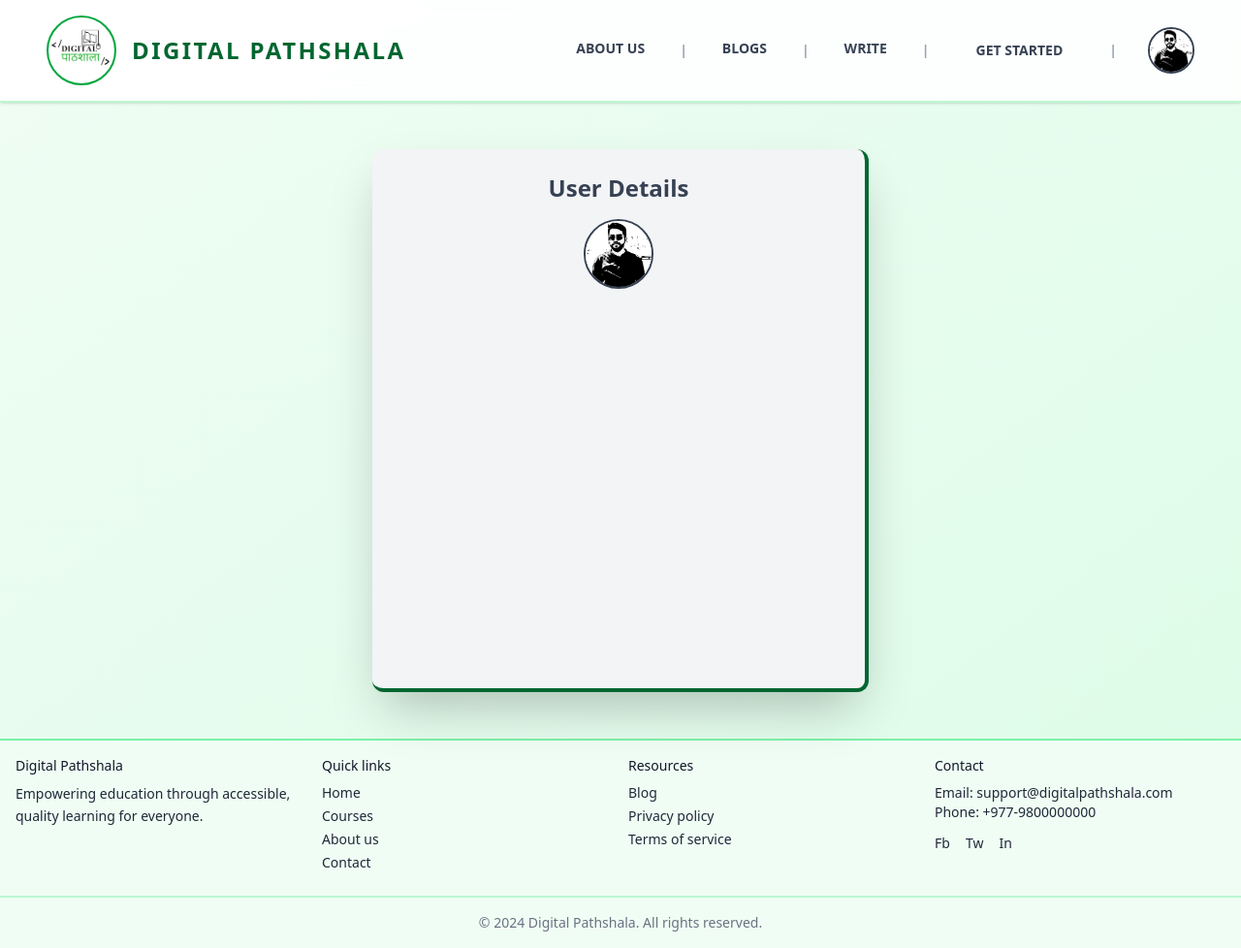
After one commit to SumaniqueCode/pathshala-BMS, a Django app: page /profile/ in a window 1280 px wide. The commit adds this page. Shown: the whole page at 97% size. Run offline with Django 5.2, Linux system fonts and the light colour scheme; a user stored in the database is signed in; data comes from the database, SQL or seed files in the repository; both versions use the stored data as it was after the commit.

Commit message:
Profile Page

```diff
--- a/main/urls.py
+++ b/main/urls.py
@@ -34,6 +34,7 @@ urlpatterns = [
     path('about/', aboutPage),
     path('auth/', include(auth_urlpatterns)),
     path('blogs/',blogPage ),
+    path('profile/', profilePage ),
 ]
 
 if settings.DEBUG:
--- a/main/views.py
+++ b/main/views.py
@@ -1,4 +1,5 @@
 from django.shortcuts import render
+from django.contrib.auth.decorators import login_required
 
 def landingPage(request):
     return render(request,'pages/index.html')
@@ -14,3 +15,7 @@ def signupPage(request):
 
 def blogPage(request):
     return render(request, 'pages/blogs.html')
+
+@login_required(login_url='/auth/log-in/')
+def profilePage(request):
+    return render(request, 'pages/auth/profile.html')
--- a/templates/layouts/main.html
+++ b/templates/layouts/main.html
@@ -69,6 +69,14 @@
               <a href="/auth/sign-up">Get Started</a>
             {% endif %}
           </li>
+          {%if user.is_authenticated%}
+           <li class="text-gray-400">|</li>
+           <li>
+              <a href="/profile">
+                <img class="w-12 h-12 rounded-full border-2 object-cover" src="{{user.profile.profile_image.url}}" alt="Profile Image">
+              </a>
+           </li>
+          {%endif%}
         </ul>
       </div>
 
--- /dev/null
+++ b/templates/pages/auth/profile.html
@@ -0,0 +1,12 @@
+{% extends 'layouts/main.html' %}
+{% block title %}Profile{% endblock %}
+{% block content %}
+<div class="flex my-12">
+    <div class="bg-gray-100 flex flex-col gap-4 items-center min-w-lg shadow-2xl mx-auto py-6 min-h-[70vh] border-b-4 border-r-4 rounded-xl border-green-800">
+        <h1 class="text-2xl font-bold">User Details</h1>
+        <div class="">
+            <img class="w-18 h-18 object-cover rounded-full border-2" src="{{user.profile.profile_image.url}}" alt="Profile image">
+        </div>
+    </div>
+</div>
+{% endblock %}
--- /dev/null
+++ b/users/form.py
@@ -0,0 +1,5 @@
+from django import forms
+from .models import User
+
+class UserForm(forms.ModelForm):
+    email =  forms.CharField(min_length=10, max_length=10)
```
Also changed, not shown: users/views.py (+20 -19 lines), db.sqlite3, media/users/regmisuman2/admin_edited.jpg (added).
